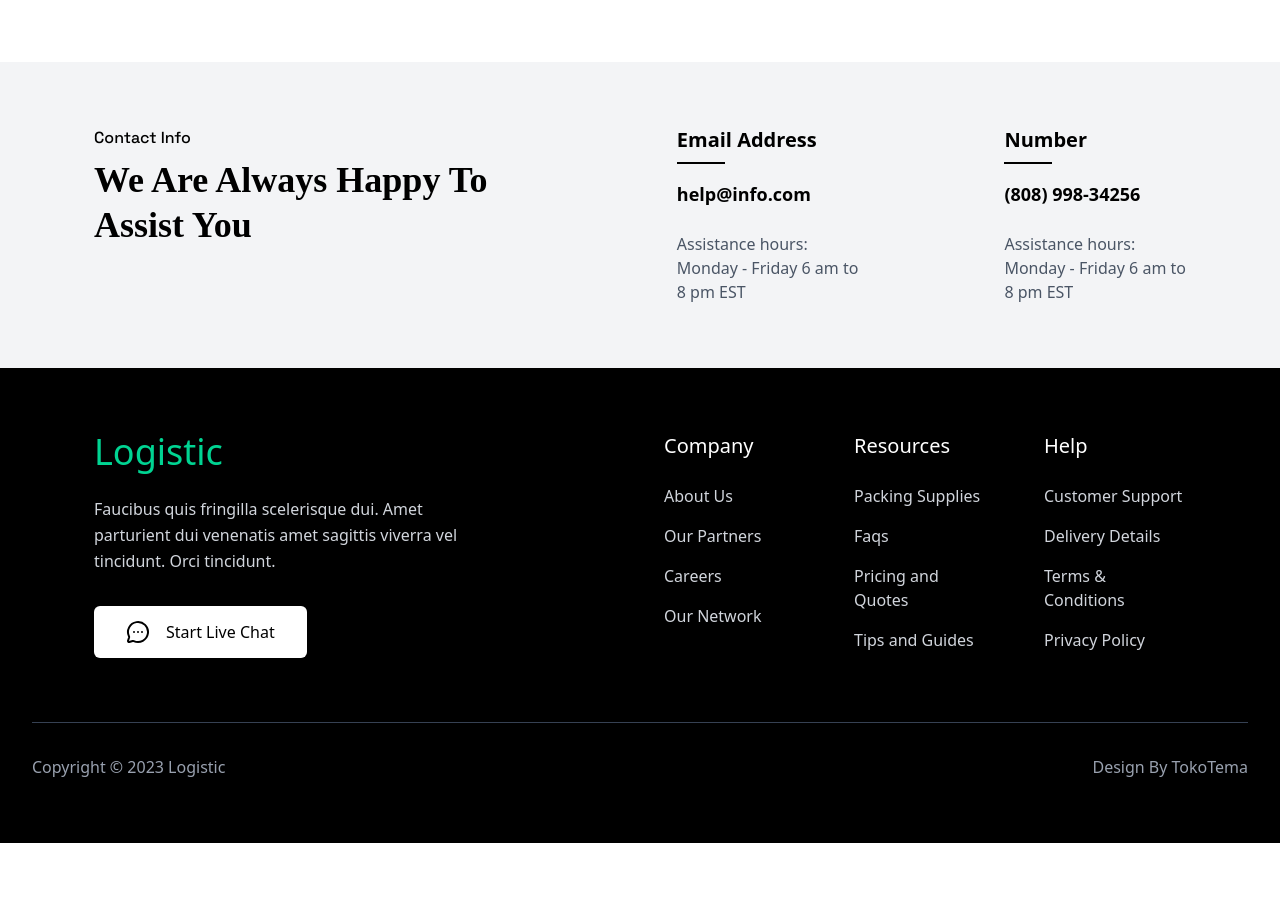
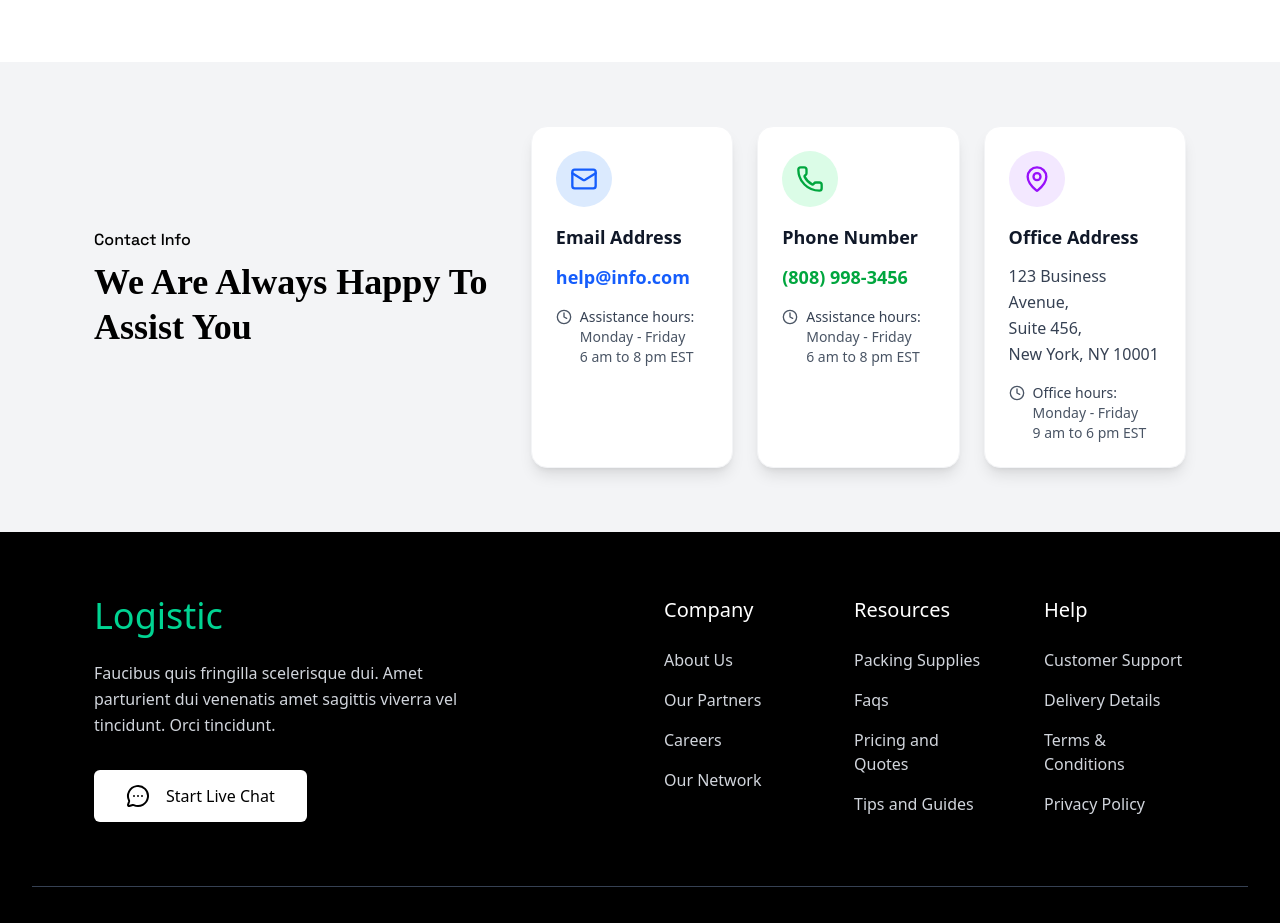
Before and after one commit to Mdsakib999/Logistics-development-M-5, a React (Vite) app: page /contact in a window 1280 px wide. Shown: the part 840-1763 px from the top of the page. Before the commit the page ends 1683 px from the top, so only its background shows below. Built offline with nearby package versions, Linux system fonts and the light colour scheme.

Commit message:
all issues fixed based on 2nd direct feedback

```diff
--- a/src/components/Home/HowItWorks.jsx
+++ b/src/components/Home/HowItWorks.jsx
@@ -1,12 +1,17 @@
+import {
+  Calendar,
+  FileText,
+  Home,
+  MessageSquare,
+  Package,
+  Truck,
+} from "lucide-react";
 import worksImage from "../../assets/works.png";
 import Overlay from "../../utils/Overlay";
 import Container from "../layout/Container";
 import Heading from "../ui/Heading";
 import Paragraph from "../ui/Paragraph";
 import WorkCard from "../ui/WorkCard";
-import packageIcon from "../../assets/package.png";
-import detailsIcon from '../../assets/details.png';
-import scheduleIcon from '../../assets/schedule.png';
 export default function HowItWorks() {
   return (
     <div className="pt-8 md:py-12">
@@ -42,10 +47,37 @@ export default function HowItWorks() {
         </div>
         <hr className="border-1 border-[#5C6C7B] border-dashed my-4 md:my-10" />
         {/* card section */}
-        <div className="flex my-12 flex-col sm:flex-row gap-12 sm:gap-16">
-          <WorkCard src={packageIcon} heading="Request a quote" step="1"></WorkCard>
-          <WorkCard src={detailsIcon} heading="Provide details" step="2"></WorkCard>
-          <WorkCard src={scheduleIcon} heading="Schedule pick-up" step="3"></WorkCard>
+        <div className="grid grid-cols-1 sm:grid-cols-2 md:grid-cols-3 gap-8 my-12">
+          <WorkCard
+            src={<Package size={40} color="white" />}
+            heading="Request a quote"
+            step="1"
+          />
+          <WorkCard
+            src={<FileText size={40} color="white" />}
+            heading="Provide details"
+            step="2"
+          />
+          <WorkCard
+            src={<Calendar size={40} color="white" />}
+            heading="Schedule pick-up"
+            step="3"
+          />
+          <WorkCard
+            src={<Truck size={40} color="white" />}
+            heading="Track your shipment"
+            step="4"
+          />
+          <WorkCard
+            src={<Home size={40} color="white" />}
+            heading="Receive delivery"
+            step="5"
+          />
+          <WorkCard
+            src={<MessageSquare size={40} color="white" />}
+            heading="Share your feedback"
+            step="6"
+          />
         </div>
       </Container>
     </div>
--- a/src/components/about/TopAbout.jsx
+++ b/src/components/about/TopAbout.jsx
@@ -32,7 +32,7 @@ export default function TopAbout() {
       >
         {/* Main Heading - Animates from top */}
         <h1
-          className={`text-white text-3xl md:text-7xl sm:text-5xl  mx-auto font-slider relative z-50
+          className={`text-white text-center text-3xl md:text-7xl sm:text-5xl  mx-auto font-slider relative z-50
           }`}
         >
           Your Trusted Logistics Partner
--- a/src/components/contact/Info.jsx
+++ b/src/components/contact/Info.jsx
@@ -1,11 +1,12 @@
+import { Clock, MapPin, Phone, Mail } from "lucide-react";
+import Container from "../layout/Container";
 import Heading from "../ui/Heading";
-import Container from '../layout/Container';
 export default function Info() {
   return (
     <div className="bg-gray-100 mt-16 py-16 px-8">
-      <Container className="flex gap-8 sm:gap-0 flex-col sm:flex-row justify-between">
+      <Container className="flex gap-8 sm:gap-0 flex-col lg:flex-row justify-between">
         {/* Left Section */}
-        <div className="w-full sm:w-1/5 md:w-2/5">
+        <div className="w-full flex flex-col justify-center sm:w-1/2 md:w-2/5">
           <h6 className="capitalize font-heading tex-sm font-medium mb-2">
             Contact Info
           </h6>
@@ -14,22 +15,80 @@ export default function Info() {
           </Heading>
         </div>
 
-        {/* Email Section */}
-        <div>
-          <h2 className="text-xl font-bold text-black mb-2">Email Address</h2>
-          <div className="w-12 h-0.5 bg-black mb-4"></div>
-          <p className="text-lg font-bold text-black mb-6">help@info.com</p>
-          <p className="text-gray-600">Assistance hours:</p>
-          <p className="text-gray-600">Monday - Friday 6 am to <br /> 8 pm EST</p>
-        </div>
+        {/* Contact Cards Grid */}
+        <div className="w-full lg:w-3/5 grid grid-cols-1 sm:grid-cols-2 md:grid-cols-3 gap-6">
+          {/* Email Card */}
+          <div className="bg-white rounded-2xl p-6 shadow-lg hover:shadow-xl transition-all duration-300 hover:-translate-y-1 border border-gray-100">
+            <div className="bg-blue-100 w-14 h-14 rounded-full flex items-center justify-center mb-4">
+              <Mail className="w-7 h-7 text-blue-600" />
+            </div>
+            <h3 className="text-lg font-bold text-gray-900 mb-3">
+              Email Address
+            </h3>
+            <a
+              href="mailto:help@info.com"
+              className="text-blue-600 font-semibold text-lg hover:text-blue-700 transition-colors block mb-4"
+            >
+              help@info.com
+            </a>
+            <div className="flex items-start gap-2 text-gray-600 text-sm">
+              <Clock className="w-4 h-4 mt-0.5 flex-shrink-0" />
+              <div>
+                <p className="font-medium text-gray-700">Assistance hours:</p>
+                <p>Monday - Friday</p>
+                <p>6 am to 8 pm EST</p>
+              </div>
+            </div>
+          </div>
 
-        {/* Phone Section */}
-        <div>
-          <h2 className="text-xl font-bold text-black mb-2">Number</h2>
-          <div className="w-12 h-0.5 bg-black mb-4"></div>
-          <p className="text-lg font-bold text-black mb-6">(808) 998-34256</p>
-          <p className="text-gray-600">Assistance hours:</p>
-          <p className="text-gray-600">Monday - Friday 6 am to <br/>  8 pm EST</p>
+          {/* Phone Card */}
+          <div className="bg-white rounded-2xl p-6 shadow-lg hover:shadow-xl transition-all duration-300 hover:-translate-y-1 border border-gray-100">
+            <div className="bg-green-100 w-14 h-14 rounded-full flex items-center justify-center mb-4">
+              <Phone className="w-7 h-7 text-green-600" />
+            </div>
+            <h3 className="text-lg font-bold text-gray-900 mb-3">
+              Phone Number
+            </h3>
+            <a
+              href="tel:8089983456"
+              className="text-green-600 font-semibold text-lg hover:text-green-700 transition-colors block mb-4"
+            >
+              (808) 998-3456
+            </a>
+            <div className="flex items-start gap-2 text-gray-600 text-sm">
+              <Clock className="w-4 h-4 mt-0.5 flex-shrink-0" />
+              <div>
+                <p className="font-medium text-gray-700">Assistance hours:</p>
+                <p>Monday - Friday</p>
+                <p>6 am to 8 pm EST</p>
+              </div>
+            </div>
+          </div>
+
+          {/* Office Address Card */}
+          <div className="bg-white rounded-2xl p-6 shadow-lg hover:shadow-xl transition-all duration-300 hover:-translate-y-1 border border-gray-100">
+            <div className="bg-purple-100 w-14 h-14 rounded-full flex items-center justify-center mb-4">
+              <MapPin className="w-7 h-7 text-purple-600" />
+            </div>
+            <h3 className="text-lg font-bold text-gray-900 mb-3">
+              Office Address
+            </h3>
+            <p className="text-gray-700 font-medium text-base mb-4 leading-relaxed">
+              123 Business Avenue,
+              <br />
+              Suite 456,
+              <br />
+              New York, NY 10001
+            </p>
+            <div className="flex items-start gap-2 text-gray-600 text-sm">
+              <Clock className="w-4 h-4 mt-0.5 flex-shrink-0" />
+              <div>
+                <p className="font-medium text-gray-700">Office hours:</p>
+                <p>Monday - Friday</p>
+                <p>9 am to 6 pm EST</p>
+              </div>
+            </div>
+          </div>
         </div>
       </Container>
     </div>
--- a/src/components/service/Capability.jsx
+++ b/src/components/service/Capability.jsx
@@ -1,43 +1,43 @@
-import { CheckCircle, Code, Palette, Zap } from "lucide-react";
+import { CheckCircle, Cpu,Truck, Package } from "lucide-react";
 import Heading from "../ui/Heading";
 import Paragraph from "../ui/Paragraph";
 
 export default function Capability() {
   const capabilities = [
     {
-      category: "Development",
-      icon: Code,
+      category: "Transport Solutions",
+      icon: Truck,
       color: "blue",
       items: [
-        "Full-stack web development",
-        "Mobile app development",
-        "API integration & design",
-        "Database architecture",
-        "Cloud deployment",
+        "Domestic and international freight services",
+        "Door-to-door cargo delivery",
+        "Fleet management and tracking",
+        "Express parcel and courier services",
+        "Bulk goods transportation",
       ],
     },
     {
-      category: "Design",
-      icon: Palette,
+      category: "Logistics Management",
+      icon: Package,
       color: "purple",
       items: [
-        "UI/UX design systems",
-        "Brand identity creation",
-        "Responsive web design",
-        "Prototyping & wireframing",
-        "Design consultation",
+        "Warehouse and inventory management",
+        "Supply chain optimization",
+        "Route and delivery planning",
+        "Real-time shipment monitoring",
+        "Custom logistics consultation",
       ],
     },
     {
-      category: "Performance",
-      icon: Zap,
+      category: "Technology & Support",
+      icon: Cpu,
       color: "emerald",
       items: [
-        "Speed optimization",
-        "SEO implementation",
-        "Analytics integration",
-        "Security best practices",
-        "Scalability planning",
+        "GPS-based vehicle tracking system",
+        "Digital documentation & invoicing",
+        "Customer portal for shipment updates",
+        "Data-driven performance analytics",
+        "24/7 customer support and assistance",
       ],
     },
   ];
--- a/src/components/ui/WorkCard.jsx
+++ b/src/components/ui/WorkCard.jsx
@@ -2,12 +2,12 @@ import Paragraph from "../ui/Paragraph";
 import Heading from "./Heading";
 export default function WorkCard({ step, heading,src }) {
   return (
-    <div className="w-2/3 mx-auto sm:w-1/3 flex flex-col gap-4 items-center">
+    <div className="w-full mx-auto min-h-[460px] flex flex-col gap-4 items-center">
       <p className="border-2 text-sm px-4 py-2 rounded-full border-[#EDF0F2]">
         Step {step}
       </p>
       <div className="bg-secondary rounded-lg p-12">
-        <img src={src} alt="package icon" />
+        {src}
       </div>
       <Heading
         align="center"
```
Also changed, not shown: src/components/about/CompanyStory.jsx (+123 -55 lines), src/components/ui/FeedbackCard.jsx (+9 -10 lines).
